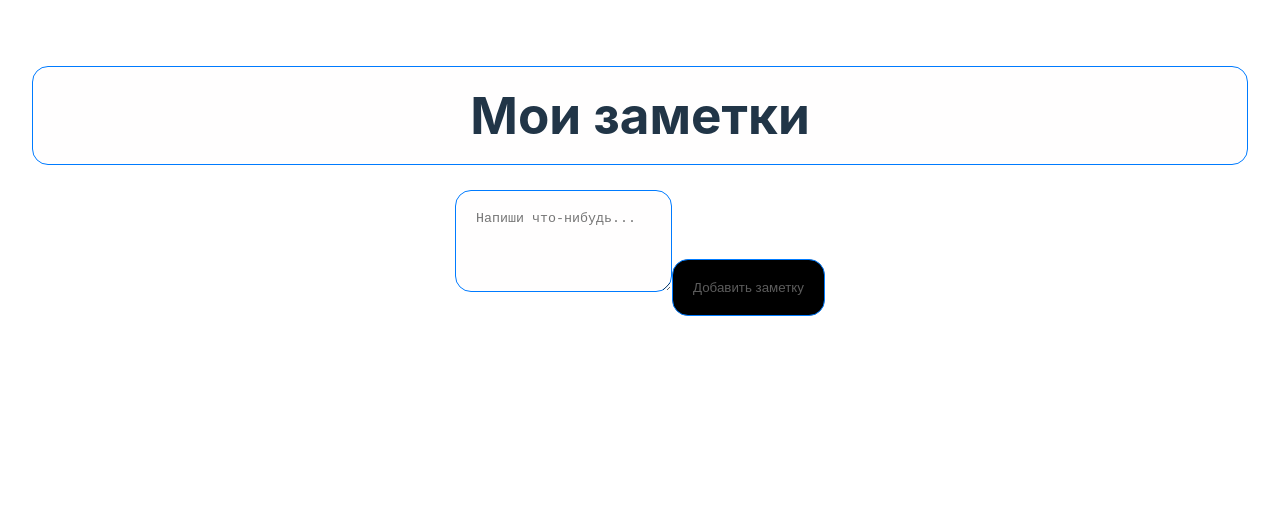
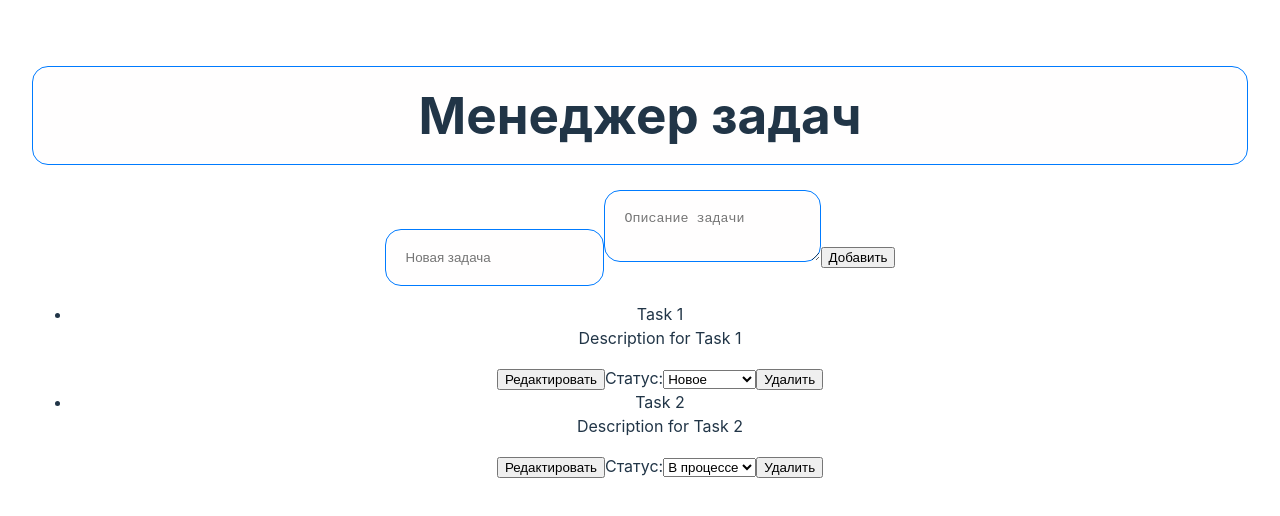
Before and after one commit to pifor228/deze_for_maga, a React (Vite) app in the folder react-start/: page / in a window 1280 px wide. Shown: the top 516 px of the page. Built offline with nearby package versions, Linux system fonts and the light colour scheme.

Commit message:
Сделано задание с менеджером заданием

```diff
--- a/react-start/src/App.tsx
+++ b/react-start/src/App.tsx
@@ -1103,8 +1103,215 @@
 //     </main>
 //   );
 // }
-import NotesManager from "./Component/NotesManager/notesmanager.jsx";
+// import NotesManager from "./Component/NotesManager/notesmanager.jsx";
+
+// export default function App() {
+//   return <NotesManager />;
+// }
+import { useState, useEffect } from "react";
+import styles from "./App.module.css";
+import {
+  getTasks,
+  createTasks,
+  updateTasks,
+  deleteTasks,
+} from "./mock/api";
+import type { Task } from "./mock/api";
 
 export default function App() {
-  return <NotesManager />;
+  const [tasks, setTasks] = useState<Task[]>([]);
+  const [newTaskTitle, setNewTaskTitle] = useState("");
+  const [newTaskDescription, setNewTaskDescription] = useState("");
+  const [editingTaskId, setEditingTaskId] = useState<number | null>(null);
+  const [editingTitle, setEditingTitle] = useState("");
+  const [editingDescription, setEditingDescription] = useState("");
+  const [isLoading, setIsLoading] = useState(true);
+  const [isCreating, setIsCreating] = useState(false);
+  const [updatingTaskId, setUpdatingTaskId] = useState<number | null>(null);
+  const [deletingTaskId, setDeletingTaskId] = useState<number | null>(null);
+  const [error, setError] = useState("");
+
+  useEffect(() => {
+    let isMounted = true;
+
+    getTasks()
+      .then((fetchedTasks) => {
+        if (isMounted) setTasks(fetchedTasks);
+      })
+      .catch(() => {
+        if (isMounted) setError("Не удалось загрузить задачи");
+      })
+      .finally(() => {
+        if (isMounted) setIsLoading(false);
+      });
+
+    return () => {
+      isMounted = false;
+    };
+  }, []);
+
+  const handleCreateTask = async () => {
+    if (!newTaskTitle.trim()) return;
+
+    setIsCreating(true);
+    setError("");
+    try {
+      const createdTask = await createTasks({
+        title: newTaskTitle,
+        description: newTaskDescription,
+      });
+      setTasks((prev) => [...prev, createdTask]);
+      setNewTaskTitle("");
+      setNewTaskDescription("");
+    } catch {
+      setError("Не удалось создать задачу");
+    } finally {
+      setIsCreating(false);
+    }
+  };
+
+  const handleUpdateTask = async (taskId: number, updatedFields: Partial<Task>) => {
+    const currentTask = tasks.find((task) => task.id === taskId);
+    if (!currentTask) return false;
+
+    setUpdatingTaskId(taskId);
+    setError("");
+    try {
+      const updatedTask = await updateTasks(taskId, {
+        title: updatedFields.title ?? currentTask.title,
+        description: updatedFields.description ?? currentTask.description,
+        status: updatedFields.status ?? currentTask.status,
+      });
+      setTasks((prev) =>
+        prev.map((task) => (task.id === taskId ? updatedTask : task))
+      );
+      return true;
+    } catch {
+      setError("Не удалось обновить задачу");
+      return false;
+    } finally {
+      setUpdatingTaskId(null);
+    }
+  };
+
+  const handleDeleteTask = async (taskId: number) => {
+    setDeletingTaskId(taskId);
+    setError("");
+    try {
+      await deleteTasks(taskId);
+      setTasks((prev) => prev.filter((task) => task.id !== taskId));
+    } catch {
+      setError("Не удалось удалить задачу");
+    } finally {
+      setDeletingTaskId(null);
+    }
+  };
+
+  const handleEditTask = (task: Task) => {
+    setEditingTaskId(task.id);
+    setEditingTitle(task.title);
+    setEditingDescription(task.description);
+  };
+
+  const handleSaveTask = async (taskId: number) => {
+    if (!editingTitle.trim()) return;
+
+    const updated = await handleUpdateTask(taskId, {
+      title: editingTitle,
+      description: editingDescription,
+    });
+    if (updated) setEditingTaskId(null);
+  };
+
+  const handleStatusChange = (taskId: number, status: string) => {
+    if (status === "new" || status === "in-progress" || status === "completed") {
+      void handleUpdateTask(taskId, { status });
+    }
+  };
+
+  return (
+    <div>
+      <h1 className={styles.cgr}>Менеджер задач</h1>
+      {error && <p role="alert">{error}</p>}
+      {isLoading && <p role="status">Загрузка задач...</p>}
+      <div>
+        <input className={styles.cgr}
+          type="text"
+          placeholder="Новая задача"
+          value={newTaskTitle}
+          onChange={(e) => setNewTaskTitle(e.target.value)}
+        />
+        <textarea className={styles.cgr}
+          placeholder="Описание задачи"
+          value={newTaskDescription}
+          onChange={(e) => setNewTaskDescription(e.target.value)}
+        />
+        <button onClick={handleCreateTask} disabled={isCreating || isLoading}>
+          {isCreating ? "Добавление..." : "Добавить"}
+        </button>
+      </div>
+      {!isLoading && !error && tasks.length === 0 && <p>Задач пока нет</p>}
+      {!isLoading && (
+        <ul>
+        {tasks.map((task) => (
+          <li key={task.id}>
+            {updatingTaskId === task.id && <p role="status">Сохранение...</p>}
+            {deletingTaskId === task.id && <p role="status">Удаление...</p>}
+            {editingTaskId === task.id ? (
+              <div>
+                <input
+                  type="text"
+                  value={editingTitle}
+                  onChange={(e) => setEditingTitle(e.target.value)}
+                  aria-label="Название задачи"
+                />
+                <textarea
+                  value={editingDescription}
+                  onChange={(e) => setEditingDescription(e.target.value)}
+                  aria-label="Описание задачи"
+                />
+                <button
+                  onClick={() => handleSaveTask(task.id)}
+                  disabled={updatingTaskId === task.id}
+                >
+                  Сохранить
+                </button>
+                <button
+                  onClick={() => setEditingTaskId(null)}
+                  disabled={updatingTaskId === task.id}
+                >
+                  Отмена
+                </button>
+              </div>
+            ) : (
+              <>
+                <span>{task.title}</span>
+                <p>{task.description}</p>
+                <button onClick={() => handleEditTask(task)}>Редактировать</button>
+              </>
+            )}
+            <label>
+              Статус:
+              <select
+                value={task.status}
+                onChange={(e) => handleStatusChange(task.id, e.target.value)}
+                disabled={updatingTaskId === task.id || deletingTaskId === task.id}
+              >
+                <option value="new">Новое</option>
+                <option value="in-progress">В процессе</option>
+                <option value="completed">Выполнено</option>
+              </select>
+            </label>
+            <button
+              onClick={() => handleDeleteTask(task.id)}
+              disabled={deletingTaskId === task.id || updatingTaskId === task.id}
+            >
+              {deletingTaskId === task.id ? "Удаление..." : "Удалить"}
+            </button>
+          </li>
+        ))}
+        </ul>
+      )}
+    </div>
+  );
 }
--- a/react-start/src/mock/api.ts
+++ b/react-start/src/mock/api.ts
@@ -18,20 +18,78 @@
 //   });
 // };
 
-export type User = {
+// export type User = {
+//   id: number;
+//   name: string;
+//   email: string;
+// };
+
+// export const postUsers = async (usersData: { name: string; email: string }): Promise<User> => {
+//   return new Promise((resolve) => {
+//     setTimeout(() => {
+//       resolve({
+//         id: Date.now(),
+//         name: usersData.name,
+//         email: usersData.email,
+//       });
+//     }, 500);
+//   });
+// };
+
+export type Task = {
   id: number;
-  name: string;
-  email: string;
+  title: string;
+  description: string;
+  status: 'new' | 'in-progress' | 'completed';
 };
-
-export const postUsers = async (usersData: { name: string; email: string }): Promise<User> => {
+export const getTasks = async (): Promise<Task[]> => {
+  return new Promise((resolve) => {
+    setTimeout(() => {
+      resolve([
+        {
+          id: 1,
+          title: "Task 1",
+          description: "Description for Task 1",
+          status: 'new'
+        },
+        {
+          id: 2,
+          title: "Task 2",
+          description: "Description for Task 2",
+          status: 'in-progress'
+        }
+      ]);
+    }, 500);
+  });
+};
+export const createTasks = async (taskData: { title: string; description: string }): Promise<Task> => {
   return new Promise((resolve) => {
     setTimeout(() => {
       resolve({
         id: Date.now(),
-        name: usersData.name,
-        email: usersData.email,
+        title: taskData.title,
+        description: taskData.description,
+        status: 'new',
       });
     }, 500);
   });
 };
+export const updateTasks = async (taskId: number, taskData: { title?: string; description?: string; status?: 'new' | 'in-progress' | 'completed' }): Promise<Task> => {
+  return new Promise((resolve) => {
+    setTimeout(() => {
+      resolve({
+        id: taskId,
+        title: taskData.title || "",
+        description: taskData.description || "",
+        status: taskData.status || 'new',
+      });
+    }, 500);
+  });
+};
+export const deleteTasks = async (_taskId: number): Promise<void> => {
+  return new Promise((resolve) => {
+    setTimeout(() => {
+      resolve();
+    }, 500);
+  });
+};
```
